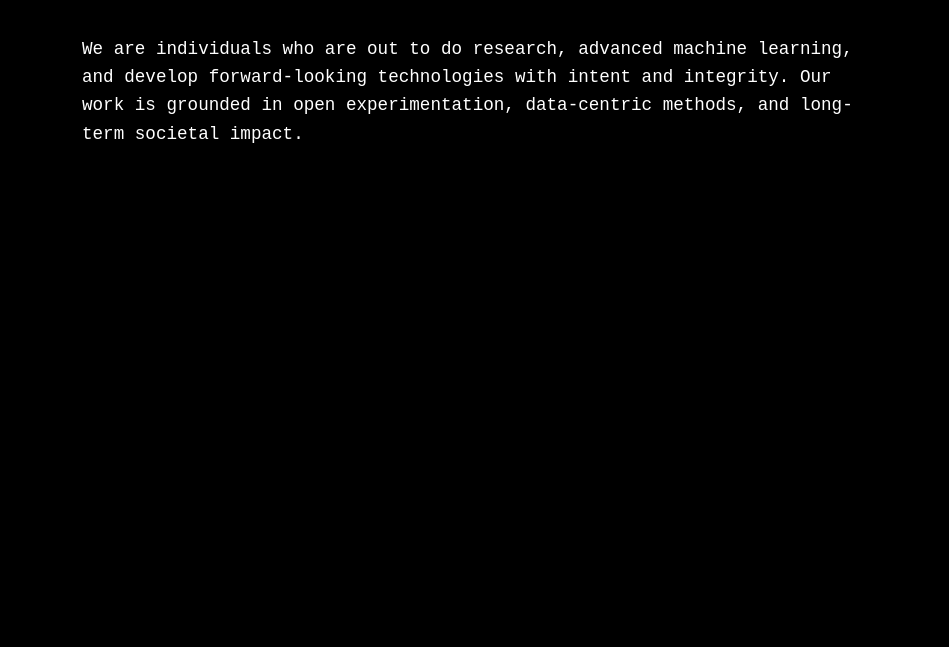
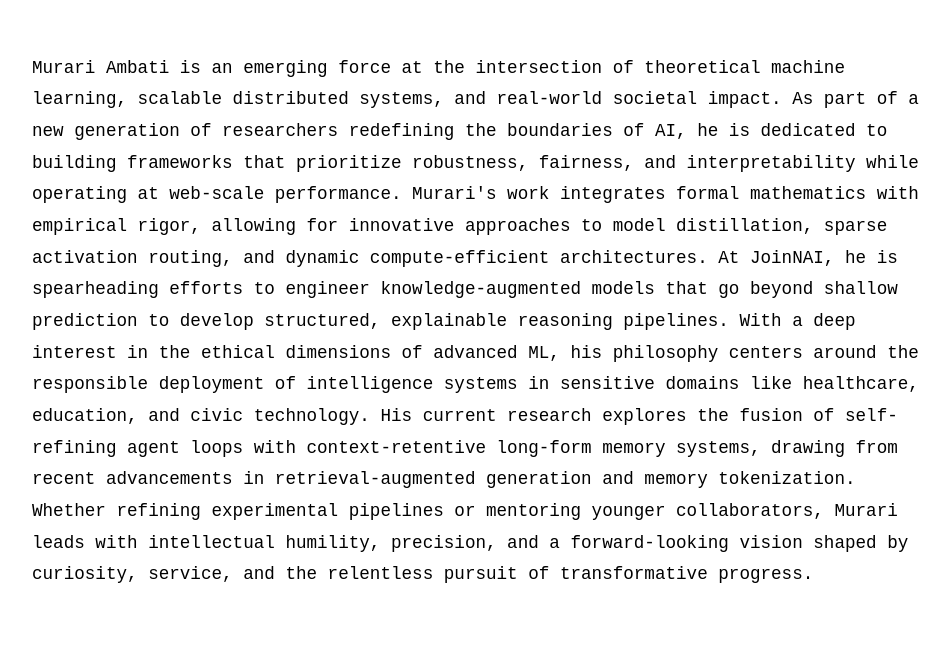
Before and after one commit to MurariAmbati/MurariAmbati.github.io, a plain HTML site: page index.html in a window 1280 px wide. Shown: the whole page, without its empty margins (158-1107 px from the left). Drawn offline with Linux system fonts and the light colour scheme.

Commit message:
Update index.html

```diff
--- a/index.html
+++ b/index.html
@@ -2,23 +2,33 @@
 <html lang="en">
 <head>
   <meta charset="UTF-8">
-  <title>Who We Are – JoinNAI</title>
+  <title>Murari Ambati – Who We Are</title>
   <style>
     body {
-      background-color: #000;
-      color: #fff;
+      background-color: #ffffff;
+      color: #000000;
       font-family: 'Courier New', Courier, monospace;
       font-size: 1.1em;
-      line-height: 1.6;
+      line-height: 1.8;
       margin: 0;
-      padding: 2em;
-      max-width: 800px;
+      padding: 3em;
+      max-width: 900px;
       margin-left: auto;
       margin-right: auto;
+      opacity: 0;
+      transform: translateY(20px);
+      animation: fadeInUp 1.2s ease-out forwards;
+    }
+
+    @keyframes fadeInUp {
+      to {
+        opacity: 1;
+        transform: translateY(0);
+      }
     }
   </style>
 </head>
 <body>
-  We are individuals who are out to do research, advanced machine learning, and develop forward-looking technologies with intent and integrity. Our work is grounded in open experimentation, data-centric methods, and long-term societal impact.
+  Murari Ambati is an emerging force at the intersection of theoretical machine learning, scalable distributed systems, and real-world societal impact. As part of a new generation of researchers redefining the boundaries of AI, he is dedicated to building frameworks that prioritize robustness, fairness, and interpretability while operating at web-scale performance. Murari's work integrates formal mathematics with empirical rigor, allowing for innovative approaches to model distillation, sparse activation routing, and dynamic compute-efficient architectures. At JoinNAI, he is spearheading efforts to engineer knowledge-augmented models that go beyond shallow prediction to develop structured, explainable reasoning pipelines. With a deep interest in the ethical dimensions of advanced ML, his philosophy centers around the responsible deployment of intelligence systems in sensitive domains like healthcare, education, and civic technology. His current research explores the fusion of self-refining agent loops with context-retentive long-form memory systems, drawing from recent advancements in retrieval-augmented generation and memory tokenization. Whether refining experimental pipelines or mentoring younger collaborators, Murari leads with intellectual humility, precision, and a forward-looking vision shaped by curiosity, service, and the relentless pursuit of transformative progress.
 </body>
 </html>
```
